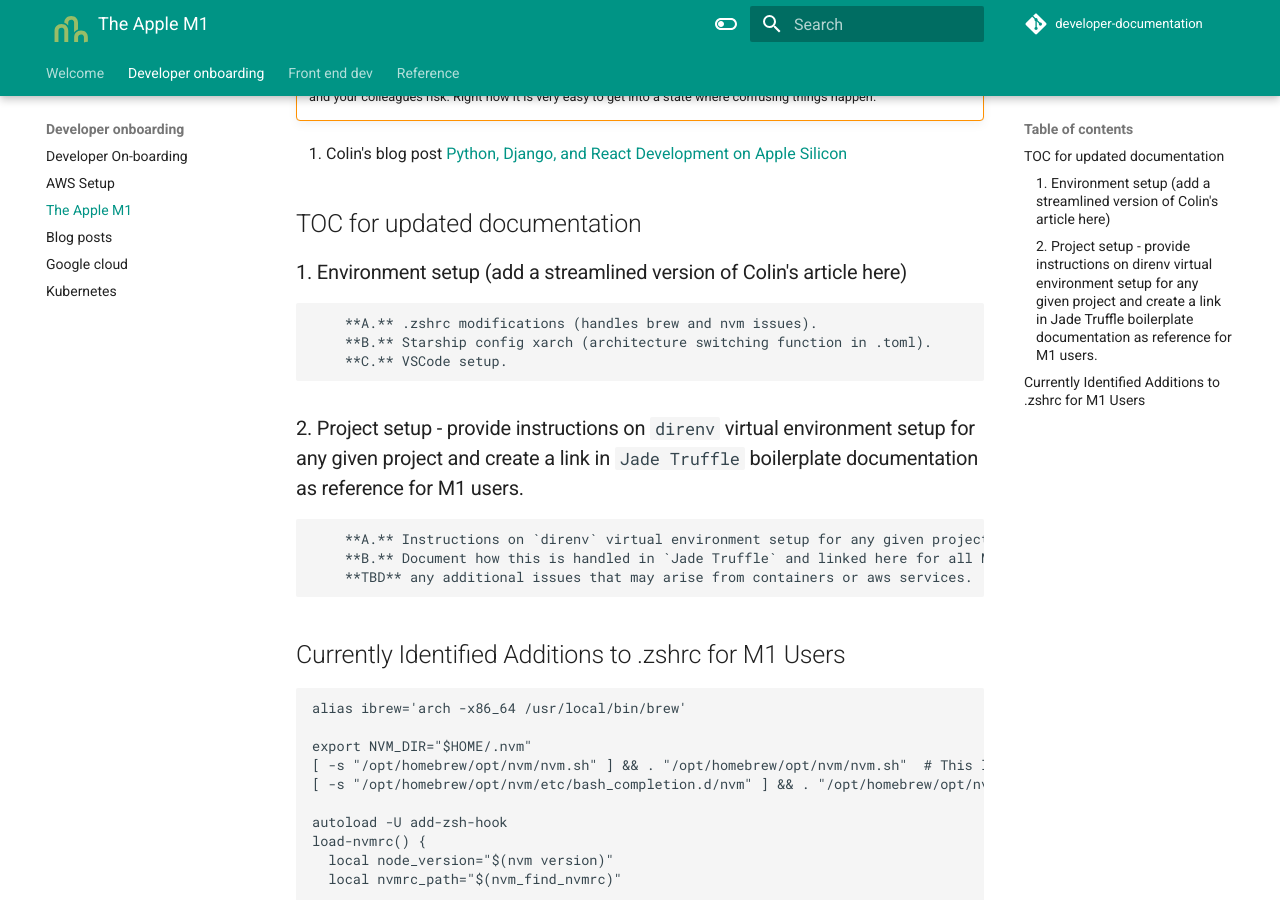
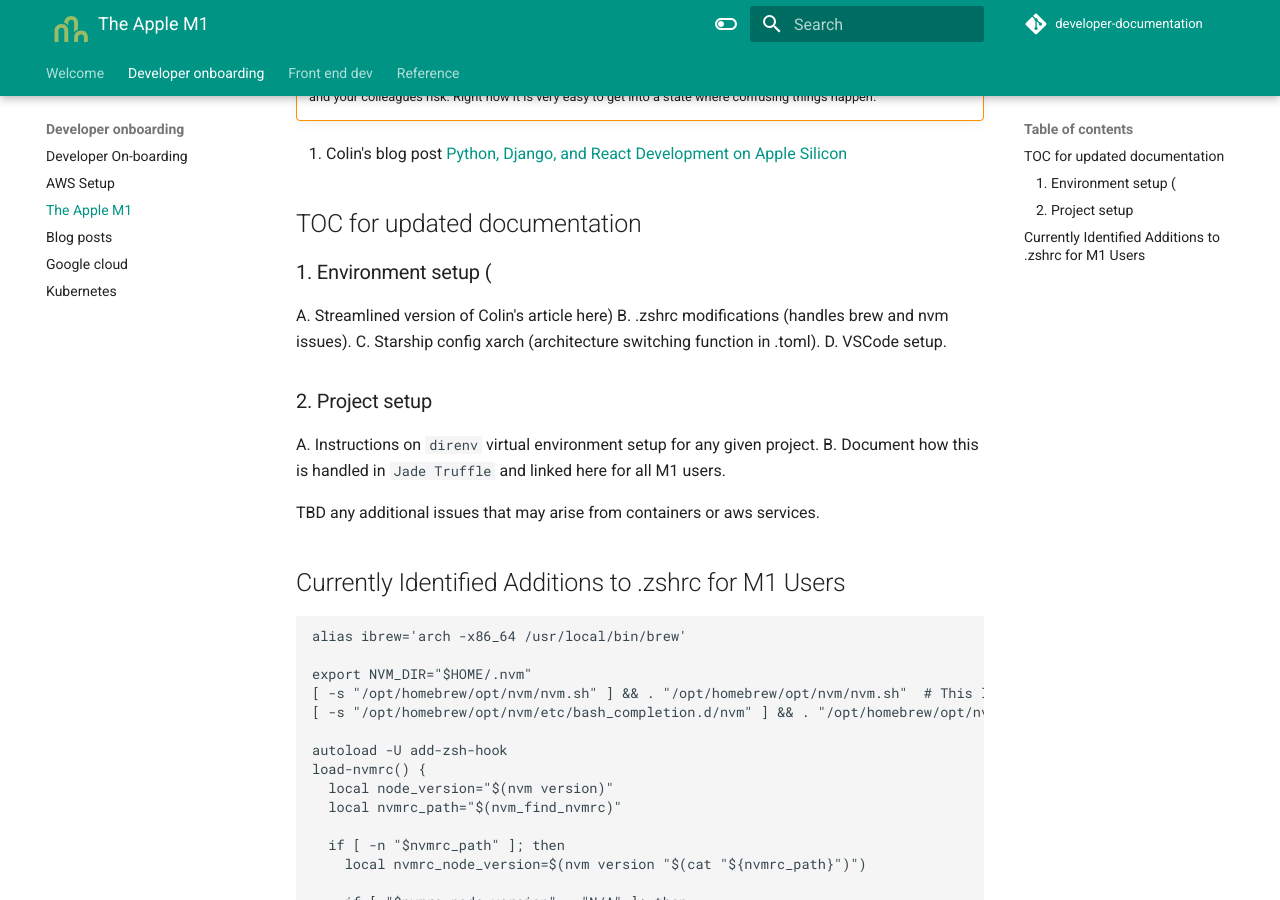
Before and after one commit to caktus/guidebook, an MkDocs documentation site: the page built from docs/developer-onboarding/M1.md, in a window 1280 px wide and 900 px high, scrolled down 308 px. Built offline with MkDocs 1.6.1 and Material for MkDocs 9.7.7, drawn with Linux system fonts in a browser that asks for light colours; comment, search, counter and statistics services are not loaded.

Commit message:
Formatting fixes

```diff
--- a/docs/developer-onboarding/M1.md
+++ b/docs/developer-onboarding/M1.md
@@ -14,15 +14,17 @@
 
 ## TOC for updated documentation
 
-### 1. Environment setup (add a streamlined version of Colin's article here)
-        **A.** .zshrc modifications (handles brew and nvm issues).
-        **B.** Starship config xarch (architecture switching function in .toml).
-        **C.** VSCode setup.
+### 1. Environment setup (
+   A. Streamlined version of Colin's article here)
+   B. .zshrc modifications (handles brew and nvm issues).
+   C. Starship config xarch (architecture switching function in .toml).
+   D. VSCode setup.
 
-### 2. Project setup - provide instructions on `direnv` virtual environment setup for any given project and create a link in `Jade Truffle` boilerplate documentation as reference for M1 users.
-        **A.** Instructions on `direnv` virtual environment setup for any given project.
-        **B.** Document how this is handled in `Jade Truffle` and linked here for all M1 users.
-        **TBD** any additional issues that may arise from containers or aws services.
+### 2. Project setup
+   A. Instructions on `direnv` virtual environment setup for any given project.
+   B. Document how this is handled in `Jade Truffle` and linked here for all M1 users.
+
+   TBD any additional issues that may arise from containers or aws services.
 
 
 ## Currently Identified Additions to .zshrc for M1 Users
```
